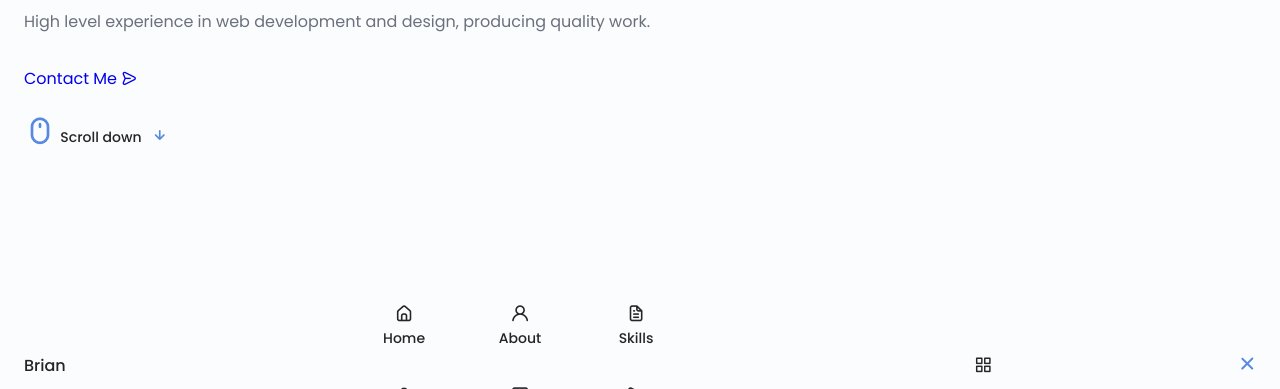
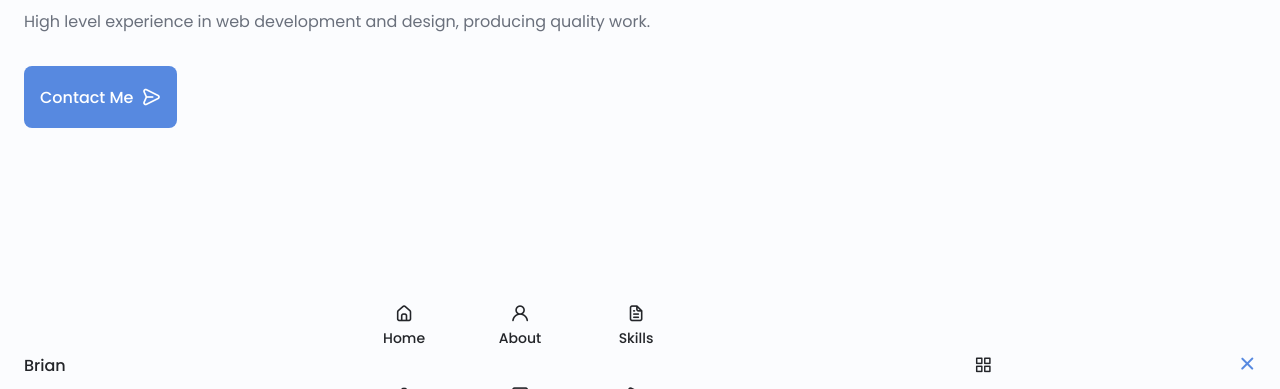
Before and after one commit to bshin132/myportfolio, a plain HTML site: page index.html in a window 1280 px wide. Shown: the part 411-800 px from the top of the page. Drawn offline with nearby package versions, Linux system fonts and the light colour scheme.

Commit message:
style button

```diff
--- a/assets/css/styles.css
+++ b/assets/css/styles.css
@@ -259,6 +259,7 @@ img {
 
 .home__title {
     font-size: var(--big-font-size);
+    color: #000;
 }
 
 .home__subtitle {
@@ -272,9 +273,9 @@ img {
     margin-bottom: var(--mb-2);
 }
 
-/* .home__scroll {
+.home__scroll {
      display: none;
-} */
+}
 
 .home__scroll-button {
     color: var(--first-color);
@@ -299,3 +300,28 @@ img {
 .home__scroll-arrow {
     font-size: 1.25rem;
 }
+
+/* BUTTONS */
+.button {
+    display: inline-block;
+    background-color: var(--first-color);
+    color: #FFF;
+    padding: 1rem;
+    border-radius: 0.5rem;
+    font-weight: var(--font-medium);
+}
+
+.button:hover {
+    background-color: var(--first-color-alt);
+}
+
+.button__icon {
+    font-size: 1.25rem;
+    margin-left: var(--mb-0-5);
+    transition: 0.3s;
+}
+
+.button--flex {
+    display: inline-flex;
+    align-items: center;
+}
```
